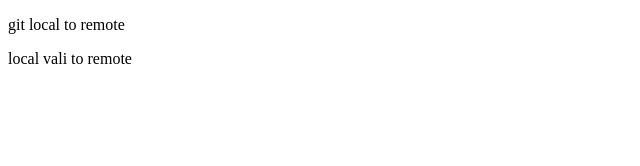
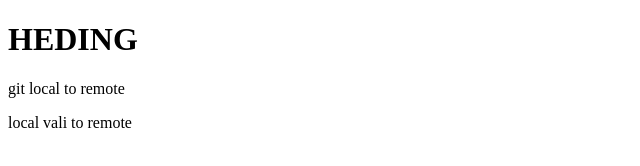
Before and after one commit to Rl-Sanjay/localvalirepo, a plain HTML site: page index.html in a window 1280 px wide. Shown: the whole page, without its empty margins (0-640 px from the left). Drawn offline with Linux system fonts and the light colour scheme.

Commit message:
add heading

```diff
--- a/index.html
+++ b/index.html
@@ -6,9 +6,8 @@
     <title>Github</title>
 </head>
 <body>
+    <h1>HEDING</h1>
     <p>git local to remote </p>
     <p>local vali to remote  </p>
-
-
 </body>
 </html>
```
